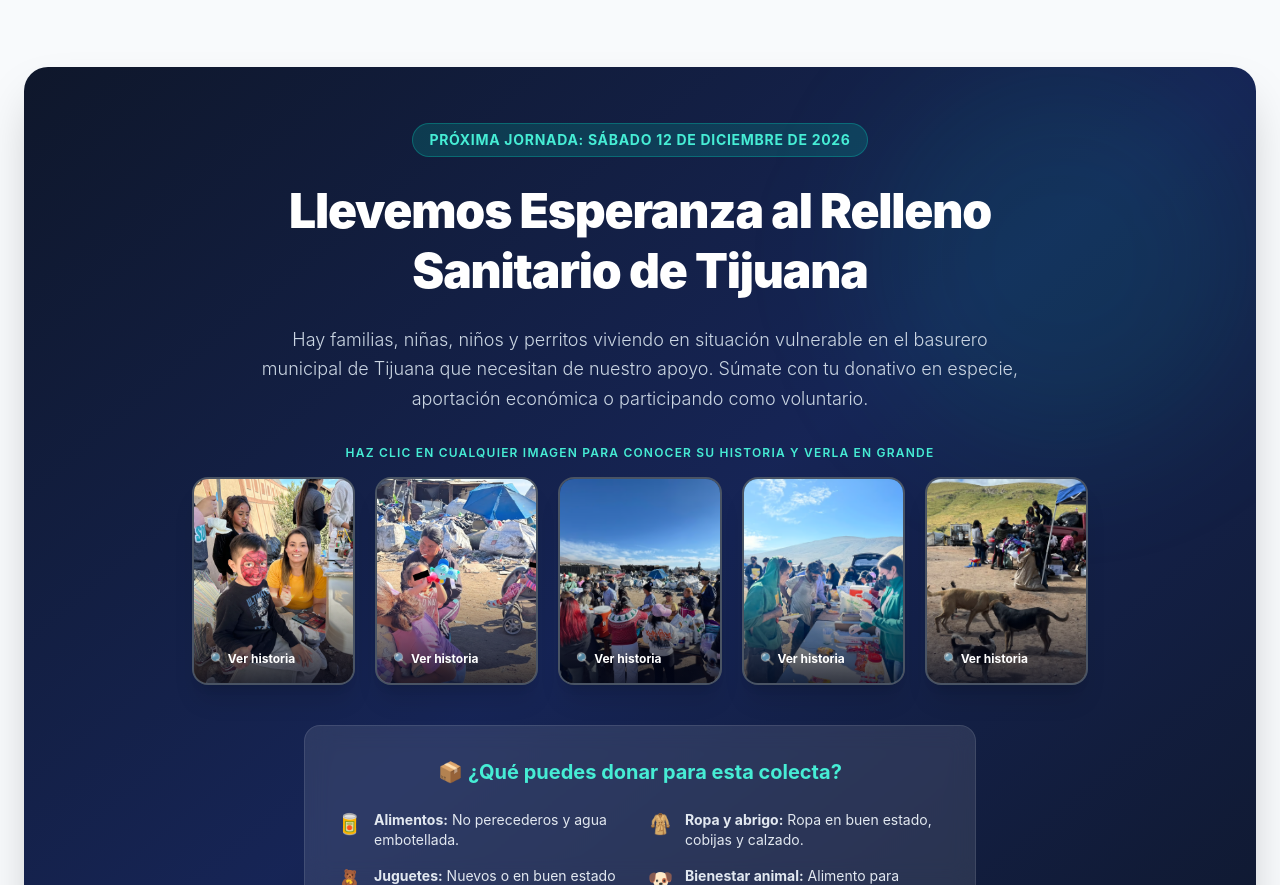
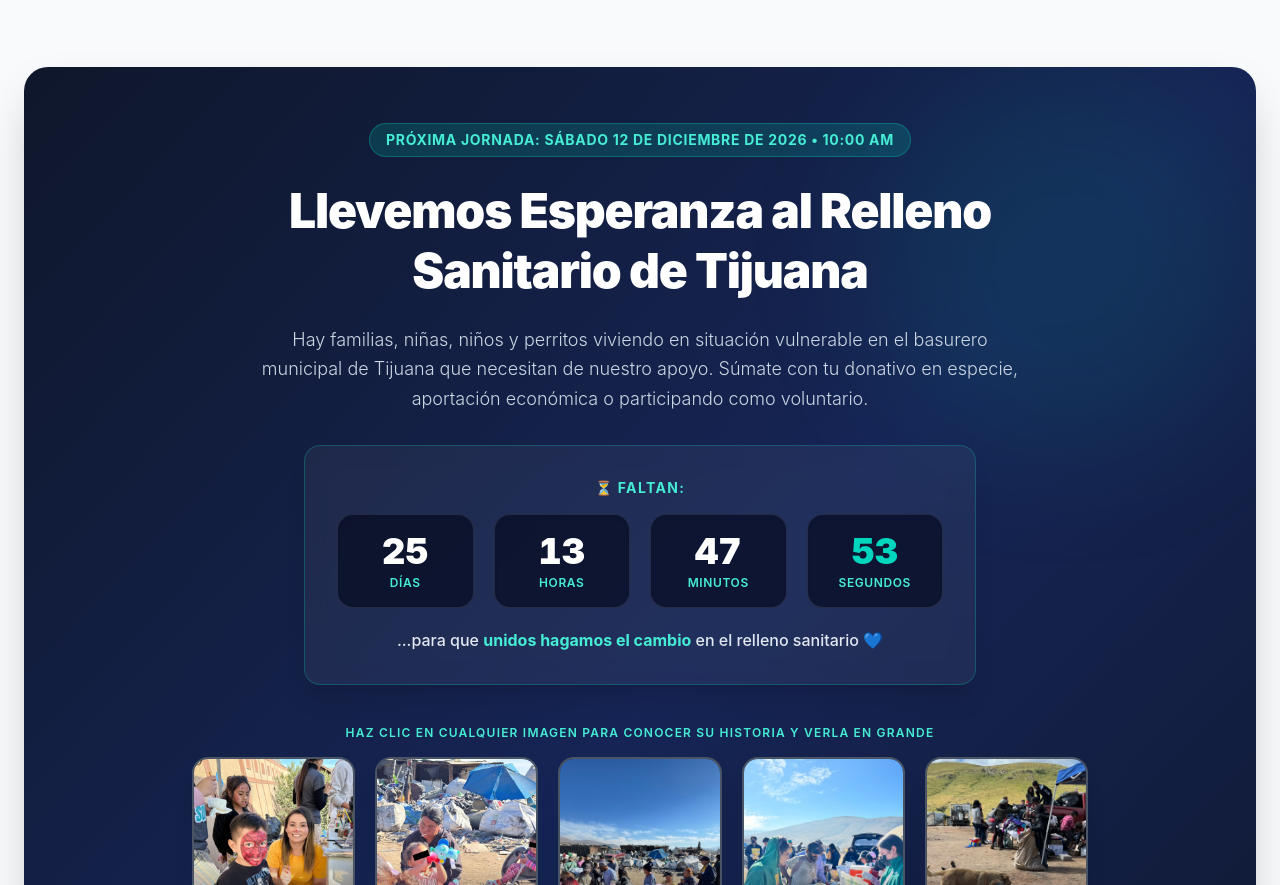
Before and after one commit to ortegayeshua-gh/impactemos-web, a React (Vite) app: page / in a window 1280 px wide. Shown: the part 620-1505 px from the top of the page. Built offline with nearby package versions, Linux system fonts and the light colour scheme.

Commit message:
Agrega cuenta regresiva automatizada para jornada del 12 de diciembre a las 10 am

```diff
--- a/src/App.jsx
+++ b/src/App.jsx
@@ -17,6 +17,9 @@ import imgRelleno5 from './assets/RellenoSanitario2026-5.avif';
 
 // Enlace oficial de WhatsApp con mensaje predeterminado
 const whatsappUrl = "https://api.whatsapp.com/send?phone=+526644910531&text=Hola%20Kevin,%20quiero%20sumarme%20a%20la%20siguiente%20actividad.%20%F0%9F%92%99%20%C2%BFComo%20puedo%20ayudar%3F%20%E2%9C%A8";
+
+// Fecha objetivo: 12 de diciembre de 2026 a las 10:00 AM (Hora de Tijuana PST -08:00)
+const TARGET_DATE = new Date('2026-12-12T10:00:00-08:00').getTime();
 
 // Historias emotivas asociadas a cada fotografía
 const galeriaHistorias = [
@@ -54,6 +57,42 @@ export default function App() {
 
   // Estado para la galería interactiva en pantalla completa (Lightbox)
   const [lightboxIndex, setLightboxIndex] = useState(null);
+
+  // Estado para la cuenta regresiva automatizada
+  const [timeLeft, setTimeLeft] = useState(() => {
+    const difference = TARGET_DATE - Date.now();
+    if (difference <= 0) {
+      return { dias: 0, horas: 0, minutos: 0, segundos: 0, finalizado: true };
+    }
+    return {
+      dias: Math.floor(difference / (1000 * 60 * 60 * 24)),
+      horas: Math.floor((difference / (1000 * 60 * 60)) % 24),
+      minutos: Math.floor((difference / 1000 / 60) % 60),
+      segundos: Math.floor((difference / 1000) % 60),
+      finalizado: false
+    };
+  });
+
+  // Actualización automática cada segundo
+  useEffect(() => {
+    const timer = setInterval(() => {
+      const difference = TARGET_DATE - Date.now();
+      if (difference <= 0) {
+        setTimeLeft({ dias: 0, horas: 0, minutos: 0, segundos: 0, finalizado: true });
+        clearInterval(timer);
+      } else {
+        setTimeLeft({
+          dias: Math.floor(difference / (1000 * 60 * 60 * 24)),
+          horas: Math.floor((difference / (1000 * 60 * 60)) % 24),
+          minutos: Math.floor((difference / 1000 / 60) % 60),
+          segundos: Math.floor((difference / 1000) % 60),
+          finalizado: false
+        });
+      }
+    }, 1000);
+
+    return () => clearInterval(timer);
+  }, []);
 
   useEffect(() => {
     const link = document.querySelector("link[rel*='icon']") || document.createElement('link');
@@ -163,14 +202,14 @@ export default function App() {
         </div>
       </section>
 
-      {/* 3. NUEVA SECCIÓN: Próxima Actividad con Imágenes Grandes y Galería Interactiva */}
+      {/* 3. SECCIÓN: Próxima Actividad con Cuenta Regresiva, Imágenes Grandes y Galería Interactiva */}
       <section id="proxima-actividad" className="py-20 px-6 max-w-7xl mx-auto">
         <div className="bg-gradient-to-br from-slate-900 via-blue-950 to-slate-900 text-white rounded-3xl p-8 sm:p-14 shadow-2xl relative overflow-hidden">
           <div className="absolute top-0 right-0 w-96 h-96 bg-teal-500/10 rounded-full blur-3xl"></div>
 
           <div className="relative z-10 max-w-4xl mx-auto text-center">
             <span className="inline-block bg-teal-500/20 border border-teal-400/30 text-teal-300 text-xs sm:text-sm font-bold px-4 py-1.5 rounded-full uppercase tracking-wider mb-6">
-              Próxima Jornada: Sábado 12 de Diciembre de 2026
+              Próxima Jornada: Sábado 12 de Diciembre de 2026 • 10:00 AM
             </span>
             <h2 className="text-3xl sm:text-5xl font-black tracking-tight mb-6 leading-tight">
               Llevemos Esperanza al Relleno Sanitario de Tijuana
@@ -178,6 +217,58 @@ export default function App() {
             <p className="text-slate-300 text-base sm:text-lg mb-8 leading-relaxed font-light max-w-3xl mx-auto">
               Hay familias, niñas, niños y perritos viviendo en situación vulnerable en el basurero municipal de Tijuana que necesitan de nuestro apoyo. Súmate con tu donativo en especie, aportación económica o participando como voluntario.
             </p>
+
+            {/* CUENTA REGRESIVA AUTOMATIZADA */}
+            <div className="bg-white/5 backdrop-blur-md border border-teal-400/25 rounded-2xl p-6 sm:p-8 max-w-2xl mx-auto mb-10 shadow-xl">
+              {timeLeft.finalizado ? (
+                <p className="text-xl sm:text-2xl font-black text-teal-300">
+                  🌟 ¡Hoy es el gran día! Unidos estamos haciendo el cambio en el relleno sanitario.
+                </p>
+              ) : (
+                <>
+                  <p className="text-xs sm:text-sm font-bold text-teal-300 uppercase tracking-widest mb-4">
+                    ⏳ Faltan:
+                  </p>
+                  <div className="grid grid-cols-4 gap-3 sm:gap-5 mb-5">
+                    <div className="bg-slate-950/60 border border-white/10 rounded-2xl py-3 sm:py-4 px-2 flex flex-col items-center justify-center shadow-inner">
+                      <span className="text-2xl sm:text-4xl font-black text-white tabular-nums">
+                        {String(timeLeft.dias).padStart(2, '0')}
+                      </span>
+                      <span className="text-[10px] sm:text-xs font-semibold text-teal-300 uppercase tracking-wider mt-1">
+                        Días
+                      </span>
+                    </div>
+                    <div className="bg-slate-950/60 border border-white/10 rounded-2xl py-3 sm:py-4 px-2 flex flex-col items-center justify-center shadow-inner">
+                      <span className="text-2xl sm:text-4xl font-black text-white tabular-nums">
+                        {String(timeLeft.horas).padStart(2, '0')}
+                      </span>
+                      <span className="text-[10px] sm:text-xs font-semibold text-teal-300 uppercase tracking-wider mt-1">
+                        Horas
+                      </span>
+                    </div>
+                    <div className="bg-slate-950/60 border border-white/10 rounded-2xl py-3 sm:py-4 px-2 flex flex-col items-center justify-center shadow-inner">
+                      <span className="text-2xl sm:text-4xl font-black text-white tabular-nums">
+                        {String(timeLeft.minutos).padStart(2, '0')}
+                      </span>
+                      <span className="text-[10px] sm:text-xs font-semibold text-teal-300 uppercase tracking-wider mt-1">
+                        Minutos
+                      </span>
+                    </div>
+                    <div className="bg-slate-950/60 border border-white/10 rounded-2xl py-3 sm:py-4 px-2 flex flex-col items-center justify-center shadow-inner">
+                      <span className="text-2xl sm:text-4xl font-black text-teal-400 tabular-nums">
+                        {String(timeLeft.segundos).padStart(2, '0')}
+                      </span>
+                      <span className="text-[10px] sm:text-xs font-semibold text-teal-300 uppercase tracking-wider mt-1">
+                        Segundos
+                      </span>
+                    </div>
+                  </div>
+                  <p className="text-sm sm:text-base font-medium text-slate-200">
+                    ...para que <span className="text-teal-300 font-bold">unidos hagamos el cambio</span> en el relleno sanitario 💙
+                  </p>
+                </>
+              )}
+            </div>
 
             {/* Galería de Imágenes Grandes (Clickeables) */}
             <div className="mb-10 text-left">
```
